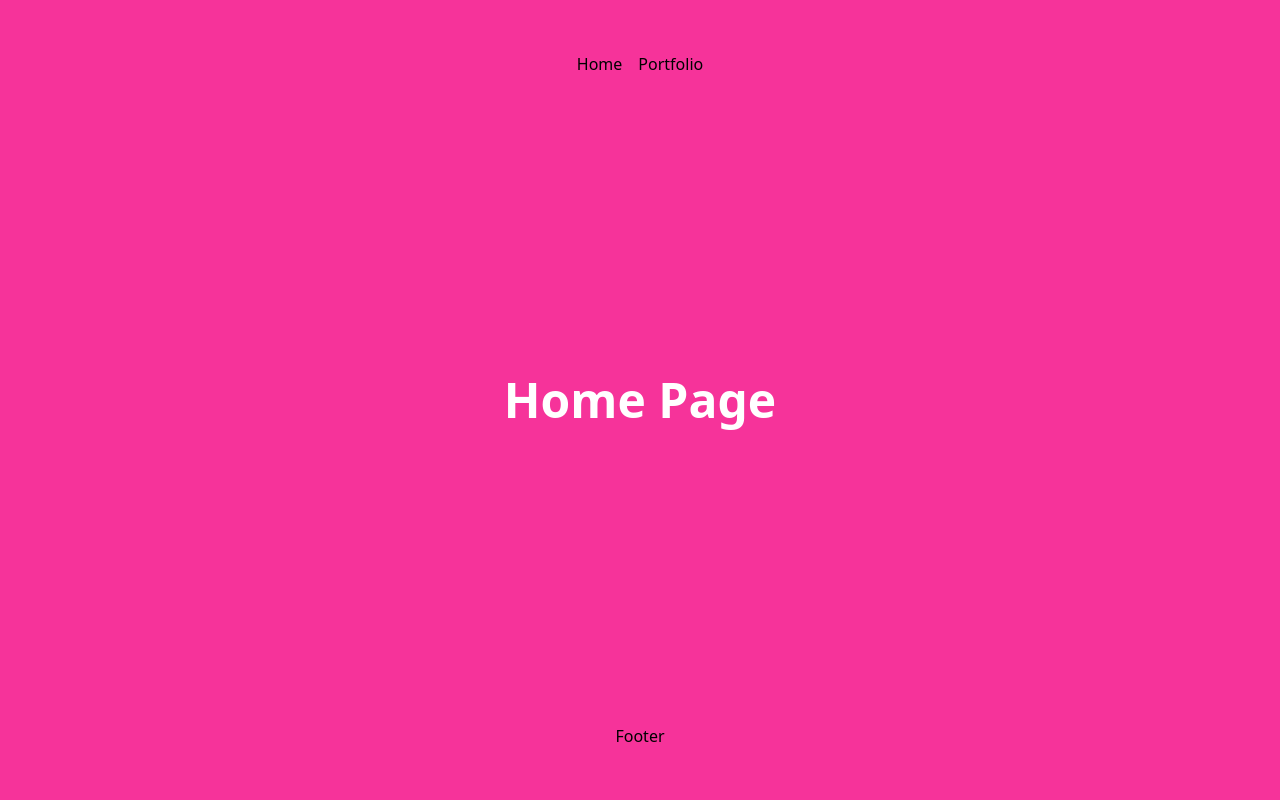
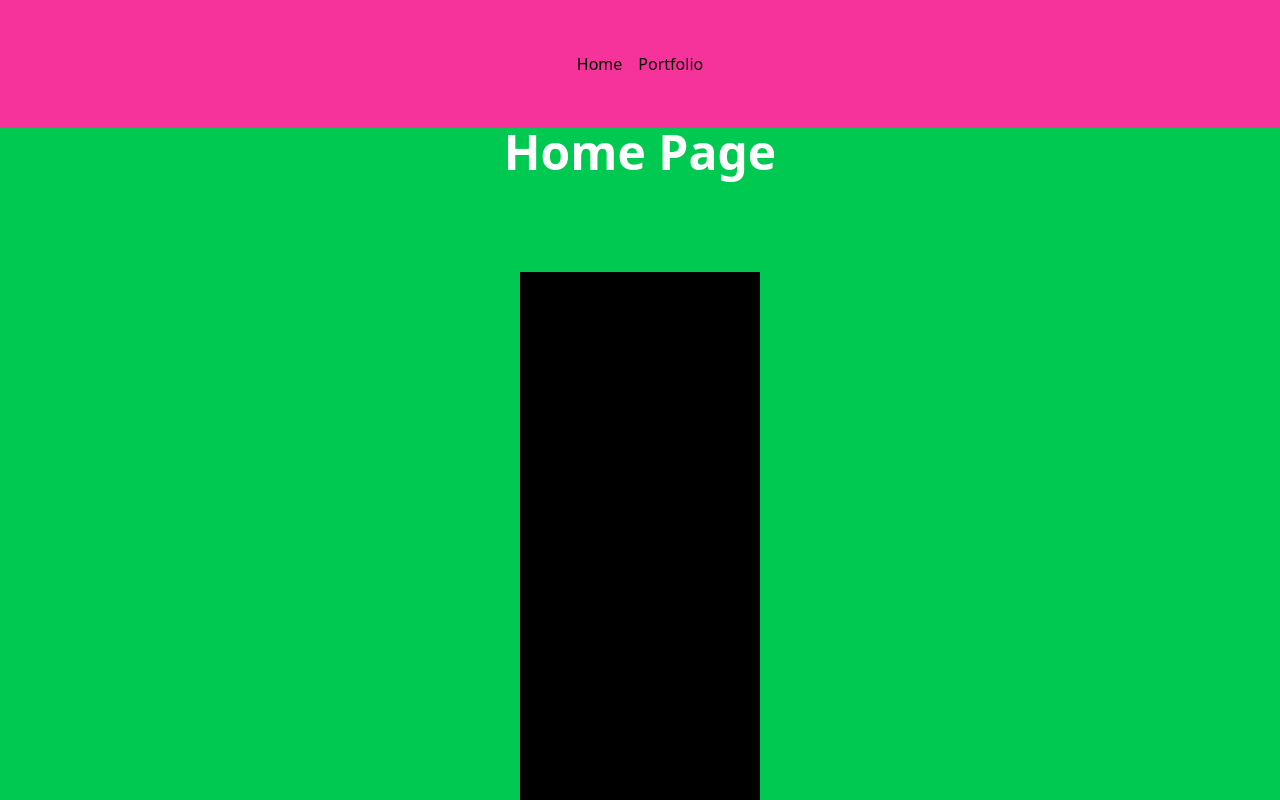
Before and after one commit to dorukozerr/doruk.wtf, a React (Vite) app: page / in a window 1280 px wide. Shown: the top 800 px of the page. Built offline with nearby package versions, Linux system fonts and the light colour scheme.

Commit message:
feat: long page height adjustments

```diff
--- a/src/index.css
+++ b/src/index.css
@@ -9,5 +9,6 @@
 html,
 body,
 #root {
-  height: 100%;
+  min-height: 100%;
+  background-color: #000;
 }
--- a/src/layout/footer.tsx
+++ b/src/layout/footer.tsx
@@ -1,5 +1,5 @@
 export const Footer = () => (
-  <header className='w-full h-32 bg-pink-500 flex justify-center items-center'>
+  <header className='w-full relative z-20 min-h-32 bg-pink-500 flex justify-center items-center'>
     <h6>Footer</h6>
   </header>
 );
--- a/src/layout/header.tsx
+++ b/src/layout/header.tsx
@@ -4,7 +4,7 @@ export const Header = () => {
   const navigate = useNavigate();
 
   return (
-    <header className='w-full h-32 bg-pink-500 gap-4 flex justify-center items-center'>
+    <header className='w-full sticky top-0 left-0 z-20 min-h-32 bg-pink-500 gap-4 flex justify-center items-center'>
       <button onClick={() => navigate('/')}>Home</button>
       <button onClick={() => navigate('/portfolio')}>Portfolio</button>
     </header>
--- a/src/layout/index.tsx
+++ b/src/layout/index.tsx
@@ -12,7 +12,7 @@ export const Layout = () => {
   return (
     <div className='w-full h-full bg-black flex-col flex justify-start items-start'>
       <Header />
-      <main className='flex-1 w-full'>
+      <main className='relative h-max z-10 w-full'>
         <AnimatePresence initial={false} mode='wait'>
           {cloneElement(currentOutlet ?? <div />, { key: location.pathname })}
         </AnimatePresence>
--- a/src/lib/motion.ts
+++ b/src/lib/motion.ts
@@ -1,11 +1,13 @@
-export const motionVariants = {
-  enter: { y: -20, opacity: 0, filter: 'blur(2px)' },
-  center: { y: 0, opacity: 1, filter: 'blur(0px)' },
-  exit: { y: 20, opacity: 0, filter: 'blur(2px)' }
+import type { Variants, Transition } from 'motion/react';
+
+export const variants: Variants = {
+  enter: { scale: 0, opacity: 0, filter: 'blur(99px)', rotate: 360 },
+  center: { scale: 1, opacity: 1, filter: 'blur(0px)', rotate: 0 },
+  exit: { scale: 0, opacity: 0, filter: 'blur(99px)', rotate: 360 }
 };
 
-export const transitionConfig = {
+export const transition: Transition = {
   type: 'tween',
-  duration: 0.5,
-  ease: 'easeOut'
+  duration: 0.75,
+  ease: 'anticipate'
 };
--- a/src/pages/home.tsx
+++ b/src/pages/home.tsx
@@ -1,17 +1,22 @@
 import { motion } from 'motion/react';
 
-import { motionVariants } from '~/lib/motion';
-import { transitionConfig } from '~/lib/motion';
+import { variants, transition } from '~/lib/motion';
 
 export const Home = () => (
   <motion.div
-    variants={motionVariants}
-    transition={transitionConfig}
+    variants={variants}
+    transition={transition}
     initial='enter'
     animate='center'
     exit='exit'
-    className='w-full bg-pink-500 h-full flex justify-center items-center'
+    className='w-full bg-green-500 gap-24  flex flex-col justify-center items-center'
   >
     <h1 className='text-white text-5xl font-extrabold'>Home Page</h1>
+    <div className='w-60 h-[900px] bg-black'></div>
+    <div className='w-60 h-[900px] bg-black'></div>
+    <div className='w-60 h-[900px] bg-black'></div>
+    <div className='w-60 h-[900px] bg-black'></div>
+    <div className='w-60 h-[900px] bg-black'></div>
+    <div className='w-60 h-[900px] bg-black'></div>
   </motion.div>
 );
--- a/src/pages/portfolio.tsx
+++ b/src/pages/portfolio.tsx
@@ -1,17 +1,22 @@
 import { motion } from 'motion/react';
 
-import { motionVariants } from '~/lib/motion';
-import { transitionConfig } from '~/lib/motion';
+import { variants, transition } from '~/lib/motion';
 
 export const Portfolio = () => (
   <motion.div
-    variants={motionVariants}
-    transition={transitionConfig}
+    variants={variants}
+    transition={transition}
     initial='enter'
     animate='center'
     exit='exit'
-    className='w-full bg-orange-300 h-full flex justify-center items-center'
+    className='w-full bg-orange-300 gap-24 flex-col flex justify-center items-center'
   >
     <h1 className='text-white text-5xl font-extrabold'>Portfolio Page</h1>
+    <div className='w-60 h-[900px] bg-black'></div>
+    <div className='w-60 h-[900px] bg-black'></div>
+    <div className='w-60 h-[900px] bg-black'></div>
+    <div className='w-60 h-[900px] bg-black'></div>
+    <div className='w-60 h-[900px] bg-black'></div>
+    <div className='w-60 h-[900px] bg-black'></div>
   </motion.div>
 );
```
